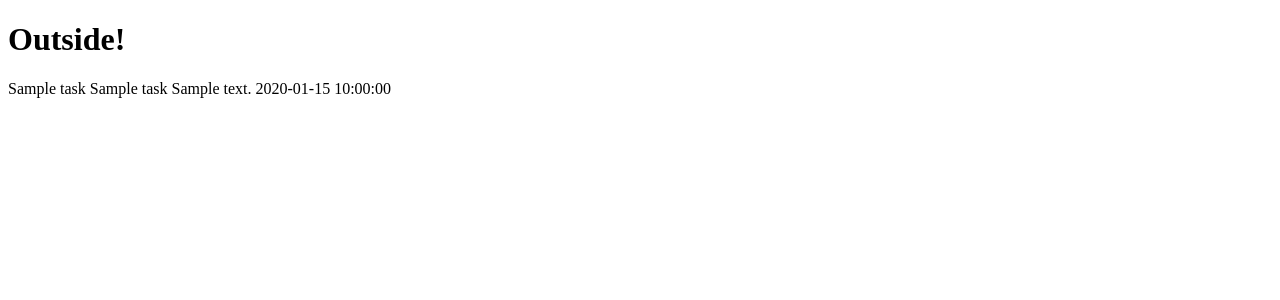
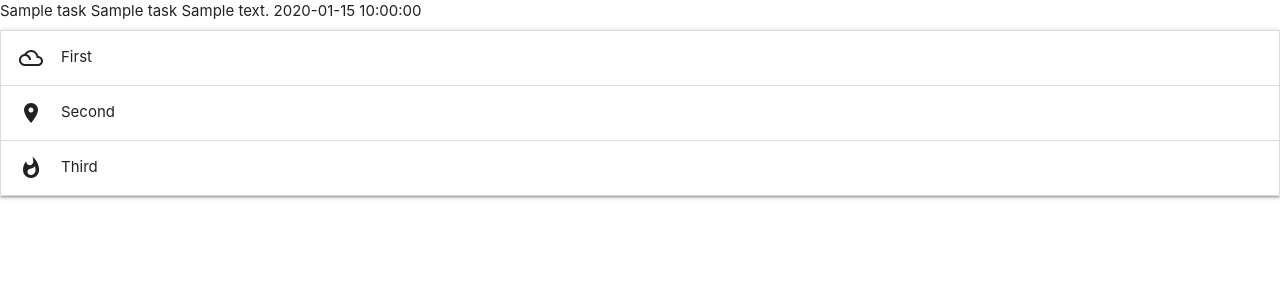
Before and after one commit to MichaelSingh7/task_manager, a Flask app: page / in a window 1280 px wide. Shown: the top 300 px of the page. Run offline with Flask 2, Linux system fonts and the light colour scheme; a database or web service that is not in the repository returns one stand-in record (values such as "Sample title"); some libraries are stand-ins or nearby versions.

Commit message:
AddedJavascript Using Materialize

```diff
--- a/templates/base.html
+++ b/templates/base.html
@@ -1,11 +1,20 @@
 <!DOCTYPE html>
 <html>
     <head>
+        <link href="https://fonts.googleapis.com/icon?family=Material+Icons" rel="stylesheet">
+        <link rel="stylesheet" href="https://cdnjs.cloudflare.com/ajax/libs/materialize/1.0.0/css/materialize.min.css">
 
     </head>
+
     <body>
-         <h1>Outside!</h1>
-         {% block content %}
-         {% endblock %}
+         {% block content %} {% endblock %}
+         <script src="https://cdnjs.cloudflare.com/ajax/libs/materialize/1.0.0/js/materialize.min.js"></script>
+         <script src="https://cdnjs.cloudflare.com/ajax/libs/materialize/0.100.2/js/materialize.min.js"></script>
+         <script type="text/javascript">
+              $(document).ready(function(){
+                  $('.collapsible').collapsible();
+              });
+         </script>
     </body>
+
 </html>
--- a/templates/tasks.html
+++ b/templates/tasks.html
@@ -9,4 +9,19 @@
                {{task.due_date}}
           {% endfor %}
 
+          <ul class="collapsible">
+    <li>
+      <div class="collapsible-header"><i class="material-icons">filter_drama</i>First</div>
+      <div class="collapsible-body"><span>Lorem ipsum dolor sit amet.</span></div>
+    </li>
+    <li>
+      <div class="collapsible-header"><i class="material-icons">place</i>Second</div>
+      <div class="collapsible-body"><span>Lorem ipsum dolor sit amet.</span></div>
+    </li>
+    <li>
+      <div class="collapsible-header"><i class="material-icons">whatshot</i>Third</div>
+      <div class="collapsible-body"><span>Lorem ipsum dolor sit amet.</span></div>
+    </li>
+  </ul>
+
 {% endblock %}
```
